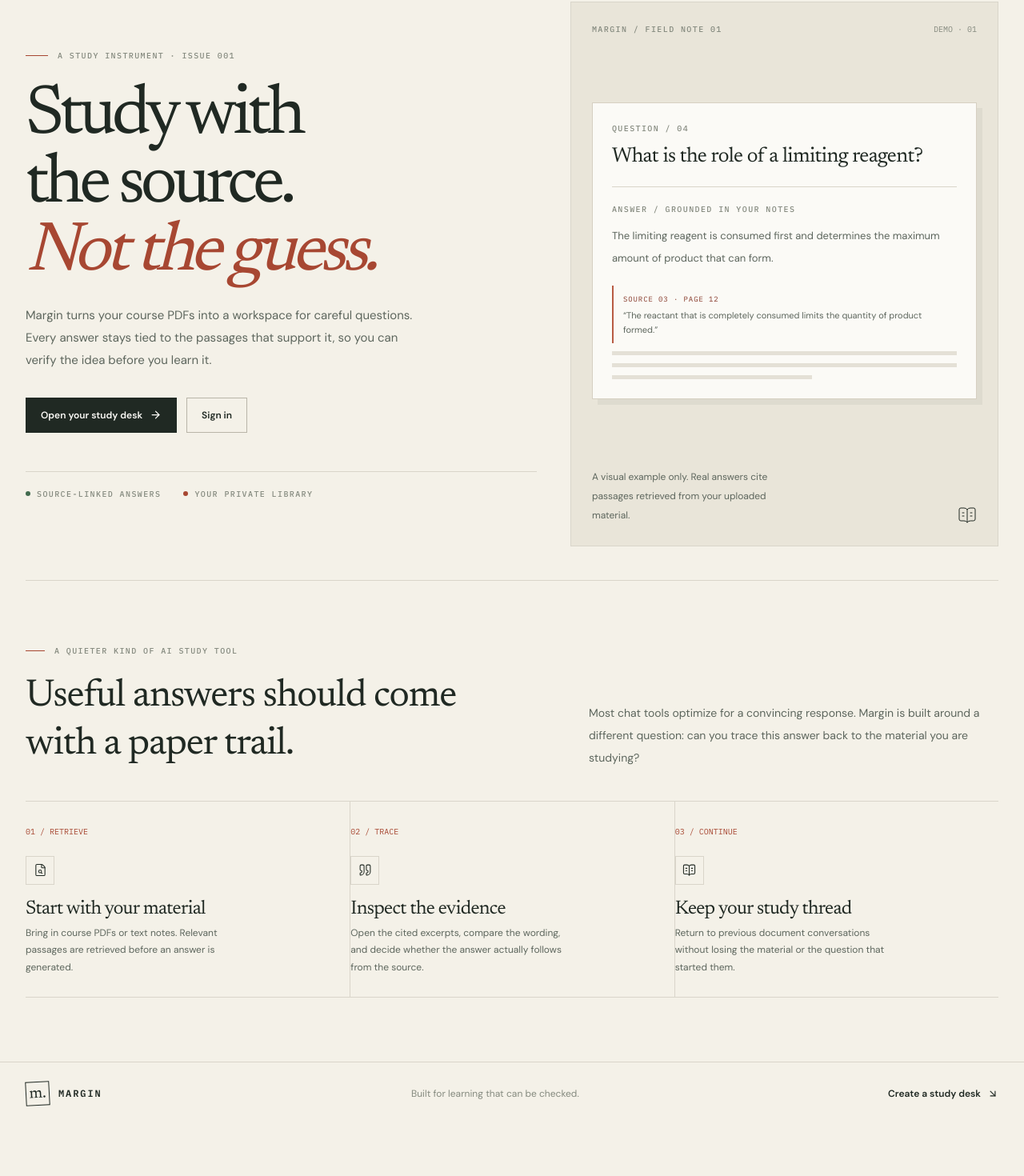
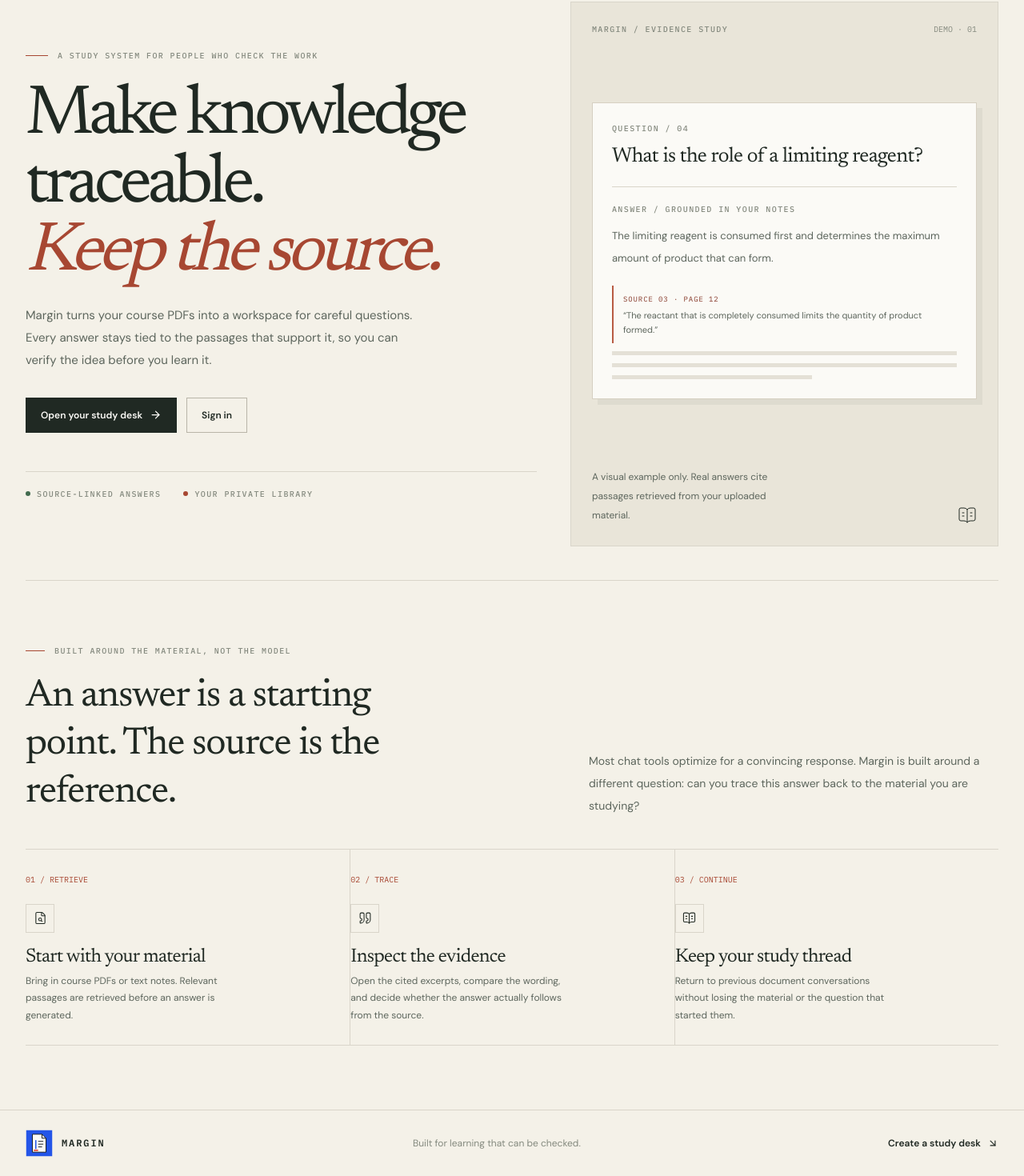
Before and after one commit to HakimDev-tech/university-ai-assistant, a Next.js app: page / in a window 1280 px wide. Shown: the part 108-1578 px from the top of the page at 80% size. Before the commit the page ends 1514 px from the top, so only its background shows below. Built offline with nearby package versions, Linux system fonts and the light colour scheme; no server answers.

Commit message:
design(landing): reposition Margin around traceable academic work

```diff
--- a/src/app/page.tsx
+++ b/src/app/page.tsx
@@ -2,6 +2,7 @@ import { createClient } from "@/lib/supabase/server";
 import Link from "next/link";
 import { redirect } from "next/navigation";
 import { ArrowDownRight, ArrowRight, BookOpenText, FileSearch, Quote } from "lucide-react";
+import MarginMark from "@/components/MarginMark";
 
 export default async function HomePage() {
   const supabase = await createClient();
@@ -14,10 +15,10 @@ export default async function HomePage() {
         <div className="landing-copy">
           <div className="eyebrow flex items-center gap-3">
             <span className="inline-block h-px w-7 bg-brand-600" />
-            A study instrument · Issue 001
+            A study system for people who check the work
           </div>
           <h1 className="landing-title">
-            Study with<br />the source.<br /><em>Not the guess.</em>
+            Make knowledge<br />traceable.<br /><em>Keep the source.</em>
           </h1>
           <p className="landing-description">
             Margin turns your course PDFs into a workspace for careful questions.
@@ -36,7 +37,7 @@ export default async function HomePage() {
 
         <aside className="landing-aside" aria-label="Example of a source-linked answer">
           <div className="flex items-center justify-between">
-            <span className="eyebrow">Margin / Field note 01</span>
+            <span className="eyebrow">Margin / Evidence study</span>
             <span className="font-mono text-[10px] text-ink-muted">DEMO · 01</span>
           </div>
           <div className="paper-sheet my-7">
@@ -61,9 +62,9 @@ export default async function HomePage() {
       </section>
 
       <section id="method" className="site-shell py-16 md:py-20">
-        <div className="section-kicker eyebrow">A quieter kind of AI study tool</div>
+        <div className="section-kicker eyebrow">Built around the material, not the model</div>
         <div className="grid gap-5 pb-10 md:grid-cols-[1fr_1.2fr] md:items-end">
-          <h2 className="font-display max-w-xl text-4xl leading-tight tracking-tight md:text-5xl">Useful answers should come with a paper trail.</h2>
+          <h2 className="font-display max-w-xl text-4xl leading-tight tracking-tight md:text-5xl">An answer is a starting point. The source is the reference.</h2>
           <p className="max-w-lg text-sm leading-7 text-ink-secondary md:justify-self-end">Most chat tools optimize for a convincing response. Margin is built around a different question: can you trace this answer back to the material you are studying?</p>
         </div>
         <div id="principles" className="feature-grid">
@@ -91,7 +92,7 @@ export default async function HomePage() {
       <footer className="border-t border-border">
         <div className="site-shell flex flex-col gap-4 py-6 sm:flex-row sm:items-center sm:justify-between">
           <div className="wordmark">
-            <span className="wordmark-mark">m.</span>
+            <MarginMark size={34} />
             <span className="wordmark-name">MARGIN</span>
           </div>
           <p className="text-xs text-ink-muted">Built for learning that can be checked.</p>
```
